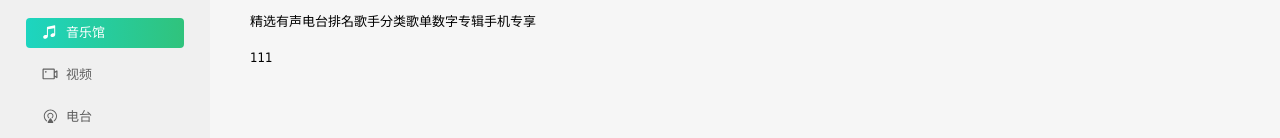
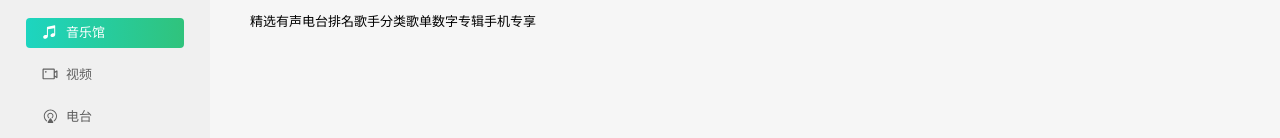
Before and after one commit to hj0503/electron-react-music, a React (Vite) app: page /music-hall/rank in a window 1280 px wide. Shown: the part 152-290 px from the top of the page. Built offline with nearby package versions, Linux system fonts and the light colour scheme.

Commit message:
fix: react-router-dom6嵌套路由

```diff
--- a/src/pages/music-hall/index.tsx
+++ b/src/pages/music-hall/index.tsx
@@ -1,4 +1,5 @@
 import { FC } from 'react';
+import { Outlet } from 'react-router-dom';
 import PageLayout from '@/components/page-layout';
 import MenuTabs from '@/components/menu-tabs';
 import { subMenusMap } from '@/config/sub-menus';
@@ -13,7 +14,7 @@ const MusicHall: FC<Props> = props => {
 
   return (
     <PageLayout title="音乐馆" tabs={<Tabs />}>
-      <div>111</div>
+      <Outlet></Outlet>
     </PageLayout>
   );
 };
```
